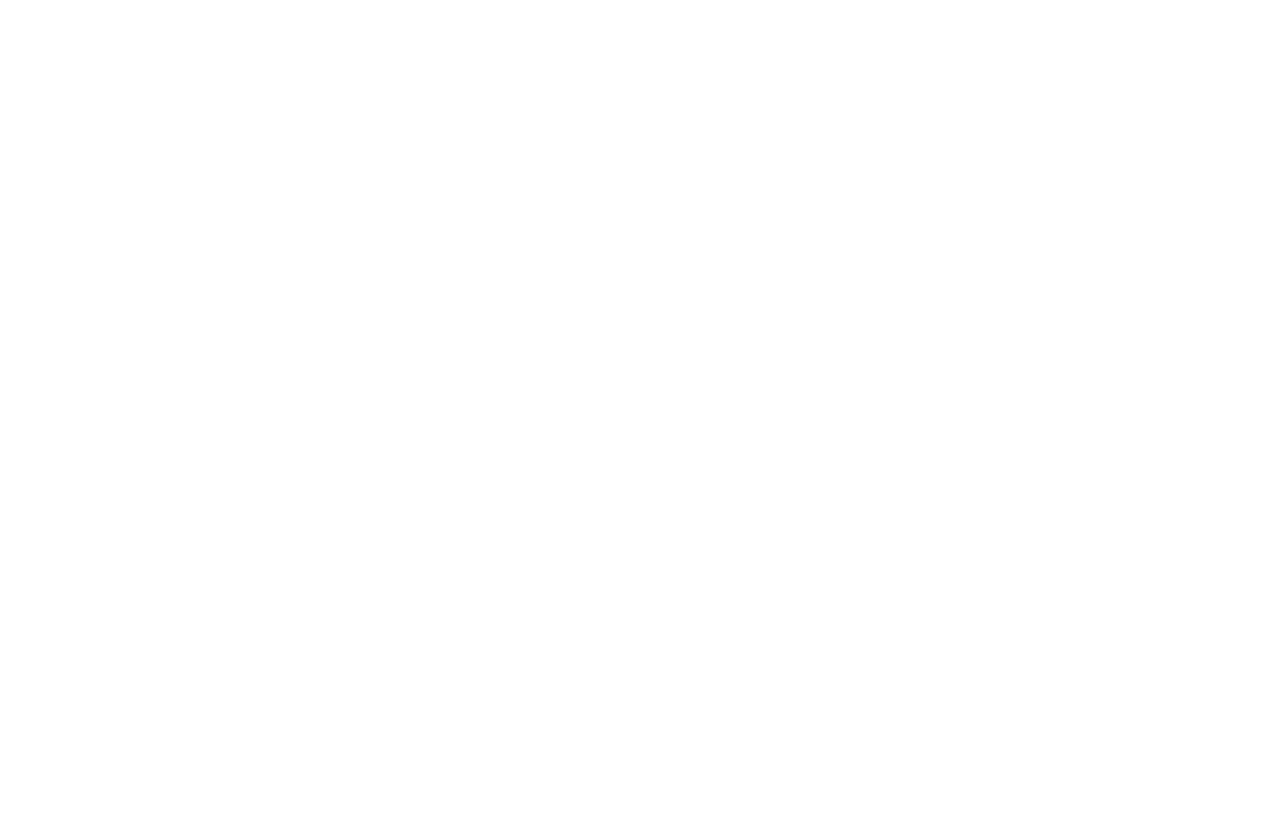
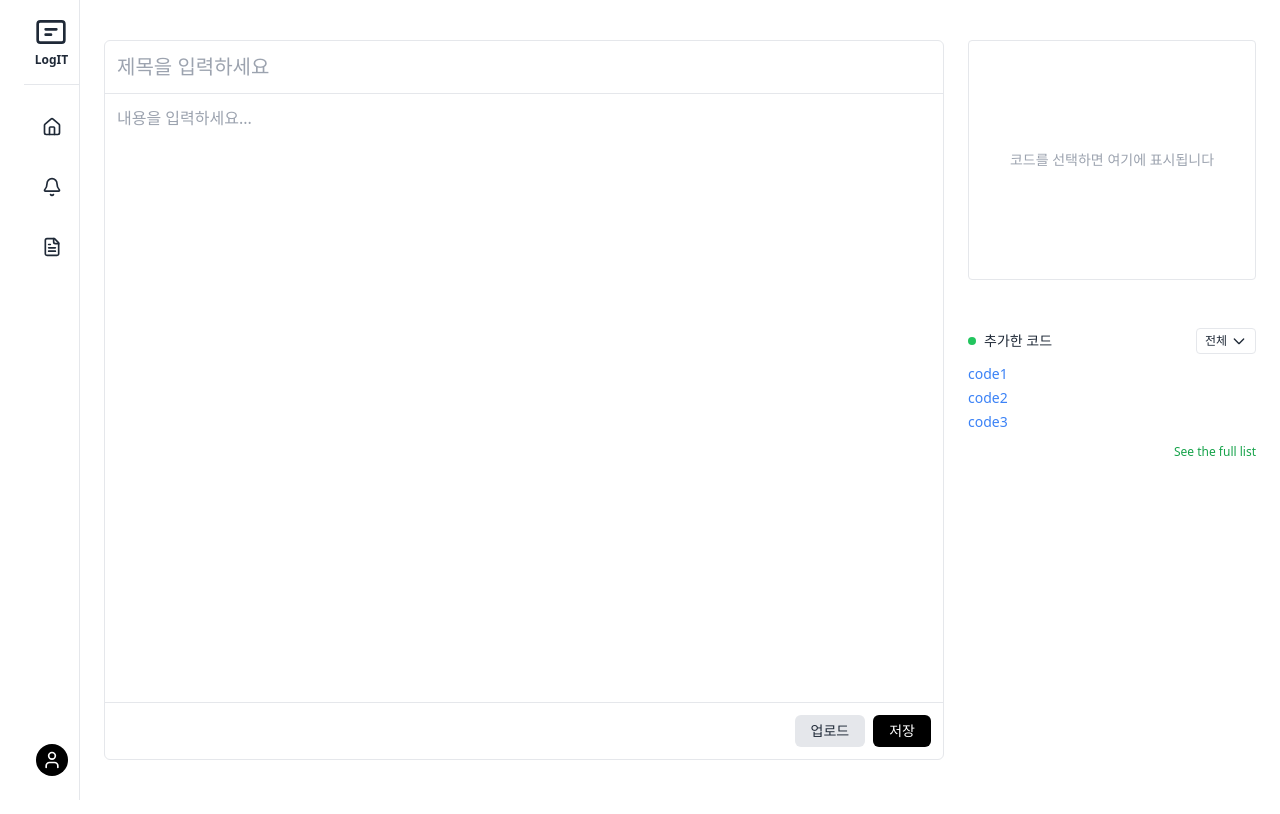
Before and after one commit to Capstone2-team4/LogIT_FE, a React (Vite) app: page /main in a window 1280 px wide. Shown: the top 814 px of the page. Built offline with nearby package versions, Linux system fonts and the light colour scheme.

Commit message:
메인화면 UI 초안

```diff
--- a/package.json
+++ b/package.json
@@ -11,6 +11,7 @@
   },
   "dependencies": {
     "framer-motion": "^12.6.2",
+    "lucide-react": "^0.487.0",
     "react": "^19.0.0",
     "react-dom": "^19.0.0",
     "react-icons": "^5.5.0",
--- a/src/App.css
+++ b/src/App.css
@@ -3,10 +3,11 @@
 @tailwind utilities;
 
 #root {
-  max-width: 1280px;
-  margin: 0 auto;
-  padding: 2rem;
-  text-align: center;
+  width: 100%;
+  max-width: none;
+  margin: 0;
+  padding: 0;
+  text-align: left;
 }
 
 .logo {
--- /dev/null
+++ b/src/components/CodeList.jsx
@@ -0,0 +1,89 @@
+import { useState } from "react";
+import { Link } from "react-router-dom";
+
+const CodeList = () => {
+  const [isDropdownOpen, setIsDropdownOpen] = useState(false);
+  const [selectedCategory, setSelectedCategory] = useState("전체");
+
+  const categories = ["전체", "에러", "백준풀이", "캡스톤프로젝트"];
+  const codeItems = [
+    { id: "1", title: "code1" },
+    { id: "2", title: "code2" },
+    { id: "3", title: "code3" },
+  ];
+
+  const toggleDropdown = () => setIsDropdownOpen((prev) => !prev);
+
+  const selectCategory = (category) => {
+    setSelectedCategory(category);
+    setIsDropdownOpen(false);
+  };
+
+  return (
+    <div className="mt-8">
+      <div className="flex items-center justify-between mb-2 relative">
+        <div className="flex items-center gap-2">
+          <div className="w-2 h-2 bg-green-500 rounded-full"></div>
+          <span className="text-sm">추가한 코드</span>
+        </div>
+
+        {/* Dropdown */}
+        <div className="relative">
+          <button
+            onClick={toggleDropdown}
+            className="flex items-center gap-1 hover:bg-gray-50 rounded cursor-pointer transition-colors px-2 py-1 border text-xs"
+          >
+            {selectedCategory}
+            <svg
+              className="w-4 h-4"
+              fill="none"
+              viewBox="0 0 24 24"
+              stroke="currentColor"
+            >
+              <path
+                strokeLinecap="round"
+                strokeLinejoin="round"
+                strokeWidth={2}
+                d="M19 9l-7 7-7-7"
+              />
+            </svg>
+          </button>
+
+          {isDropdownOpen && (
+            <div className="absolute right-0 mt-1 w-32 bg-white border rounded shadow z-10">
+              {categories.map((category) => (
+                <div
+                  key={category}
+                  onClick={() => selectCategory(category)}
+                  className="px-3 py-1 text-sm hover:bg-gray-100 cursor-pointer"
+                >
+                  {category}
+                </div>
+              ))}
+            </div>
+          )}
+        </div>
+      </div>
+
+      <div className="flex flex-col">
+        {codeItems.map((item) => (
+          <Link
+            key={item.id}
+            to="#"
+            className="text-blue-500 hover:underline text-sm py-0.5"
+          >
+            {item.title}
+          </Link>
+        ))}
+      </div>
+
+      <div className="mt-1 text-right">
+        <span className="text-xs text-green-600 cursor-pointer hover:underline">
+          See the full list
+        </span>
+      </div>
+    </div>
+  );
+};
+
+export default CodeList;
--- /dev/null
+++ b/src/components/CodePreviewBox.jsx
@@ -0,0 +1,11 @@
+const CodePreviewBox = () => {
+  return (
+    <div className="border rounded w-full h-60 p-3">
+      <div className="h-full flex items-center justify-center text-gray-400 text-sm">
+        코드를 선택하면 여기에 표시됩니다
+      </div>
+    </div>
+  );
+};
+
+export default CodePreviewBox;
--- /dev/null
+++ b/src/components/EditorArea.jsx
@@ -0,0 +1,40 @@
+import { useState } from "react";
+
+const EditorArea = () => {
+  const [editorContent, setEditorContent] = useState("");
+  const [editorTitle, setEditorTitle] = useState("");
+
+  return (
+    <div className="flex-1 py-10">
+      <div className="border rounded-md h-full flex flex-col">
+        <div className="border-b p-3">
+          <input
+            type="text"
+            value={editorTitle}
+            onChange={(e) => setEditorTitle(e.target.value)}
+            placeholder="제목을 입력하세요"
+            className="w-full text-xl font-medium focus:outline-none"
+          />
+        </div>
+        <div className="flex-1 p-3">
+          <textarea
+            value={editorContent}
+            onChange={(e) => setEditorContent(e.target.value)}
+            placeholder="내용을 입력하세요..."
+            className="w-full h-full resize-none focus:outline-none"
+          ></textarea>
+        </div>
+        <div className="border-t p-3 flex justify-end gap-2">
+          <button className="px-4 py-1.5 bg-gray-200 rounded-md text-sm hover:bg-gray-300 transition-colors">
+            업로드
+          </button>
+          <button className="px-4 py-1.5 bg-black text-white rounded-md text-sm hover:bg-gray-800 transition-colors">
+            저장
+          </button>
+        </div>
+      </div>
+    </div>
+  );
+};
+
+export default EditorArea;
--- /dev/null
+++ b/src/components/LeftSidebar.jsx
@@ -0,0 +1,57 @@
+import { Link } from "react-router-dom";
+import { Home, Bell, FileText, User } from "lucide-react";
+
+const LeftSidebar = () => {
+  return (
+    <div className="w-14 border-r flex flex-col items-center">
+      <div className="py-4 border-b w-full flex justify-center">
+        <div className="flex flex-col items-center">
+          <div className="relative w-8 h-8">
+            <svg viewBox="0 0 24 24" className="w-full h-full">
+              <rect
+                x="2"
+                y="4"
+                width="20"
+                height="16"
+                rx="2"
+                stroke="currentColor"
+                strokeWidth="2"
+                fill="none"
+              />
+              <path
+                d="M8 10h8M8 14h4"
+                stroke="currentColor"
+                strokeWidth="2"
+                strokeLinecap="round"
+              />
+            </svg>
+          </div>
+          <span className="text-xs font-bold mt-1">LogIT</span>
+        </div>
+      </div>
+
+      <div className="flex-1 flex flex-col items-center pt-6 gap-6">
+        <Link to="#" className="p-2 rounded-md hover:bg-gray-100">
+          <Home className="w-5 h-5" />
+        </Link>
+        <Link to="#" className="p-2 rounded-md hover:bg-gray-100">
+          <Bell className="w-5 h-5" />
+        </Link>
+        <Link to="#" className="p-2 rounded-md hover:bg-gray-100">
+          <FileText className="w-5 h-5" />
+        </Link>
+      </div>
+
+      <div className="py-6 flex justify-center">
+        <Link
+          to="#"
+          className="w-8 h-8 bg-black rounded-full flex items-center justify-center hover:bg-gray-800 transition-colors"
+        >
+          <User className="w-5 h-5 text-white" />
+        </Link>
+      </div>
+    </div>
+  );
+};
+
+export default LeftSidebar;
--- /dev/null
+++ b/src/components/RightSidebar.jsx
@@ -0,0 +1,13 @@
+import CodePreviewBox from "./CodePreviewBox";
+import CodeList from "./CodeList";
+
+const RightSidebar = () => {
+  return (
+    <div className="w-72 flex flex-col gap-4 relative py-10">
+      <CodePreviewBox />
+      <CodeList />
+    </div>
+  );
+};
+
+export default RightSidebar;
--- a/src/pages/MainLayout.jsx
+++ b/src/pages/MainLayout.jsx
@@ -1,9 +1,18 @@
-// 로그인 하면 보이는 메인 화면
-// 왼쪽바, 가운데 화면, 오른쪽바로 구성 (추후 추가..)
+// 로그인 하면 보이는 메인 화면 (/main)
+// 왼쪽바, 글 작성 창, 오른쪽바로 구성
 import React from "react";
+import LeftSidebar from "../components/LeftSidebar";
+import EditorArea from "../components/EditorArea";
+import RightSidebar from "../components/RightSidebar";
 
 const MainLayout = () => {
-  return <div className="flex min-h-screen  text-gray-800"></div>;
+  return (
+    <div className="flex w-screen min-h-screen text-gray-800 gap-x-6 px-6 ">
+      <LeftSidebar />
+      <EditorArea />
+      <RightSidebar />
+    </div>
+  );
 };
 
 export default MainLayout;
```
Also changed, not shown: 1 other file (tests, documents, lock files or other folders).
